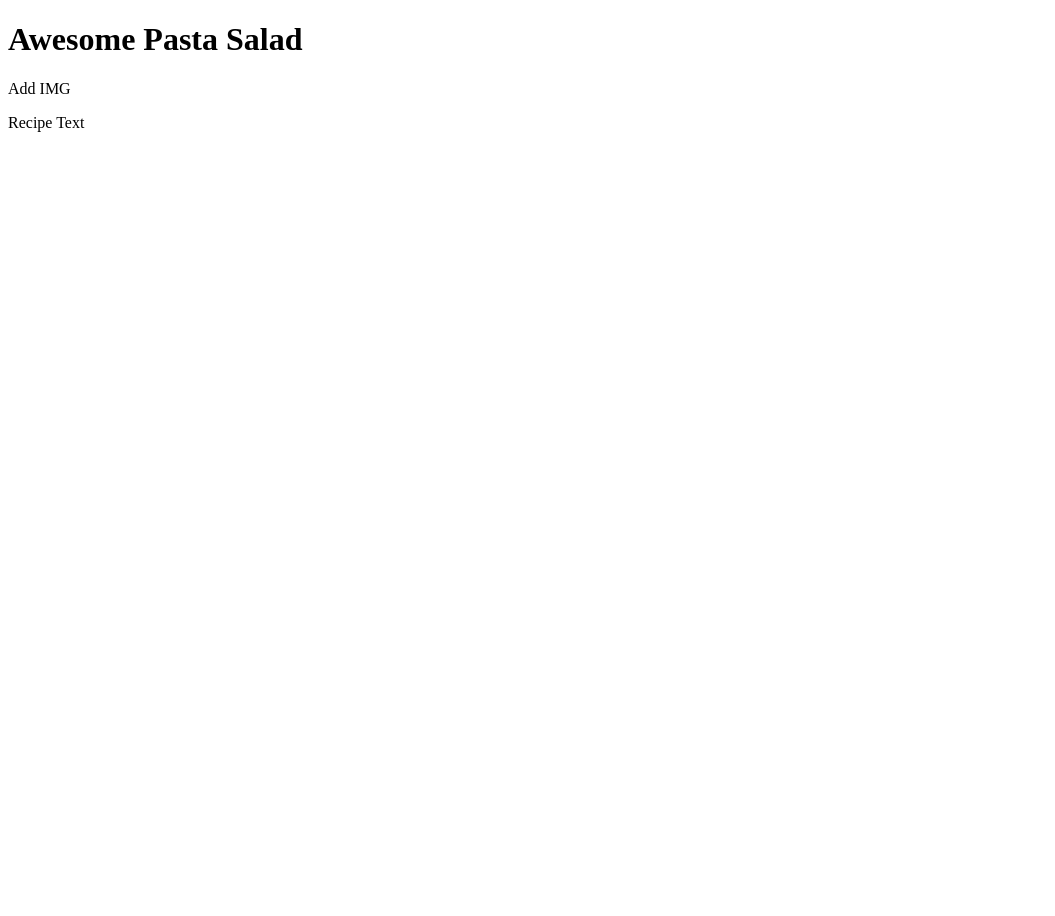
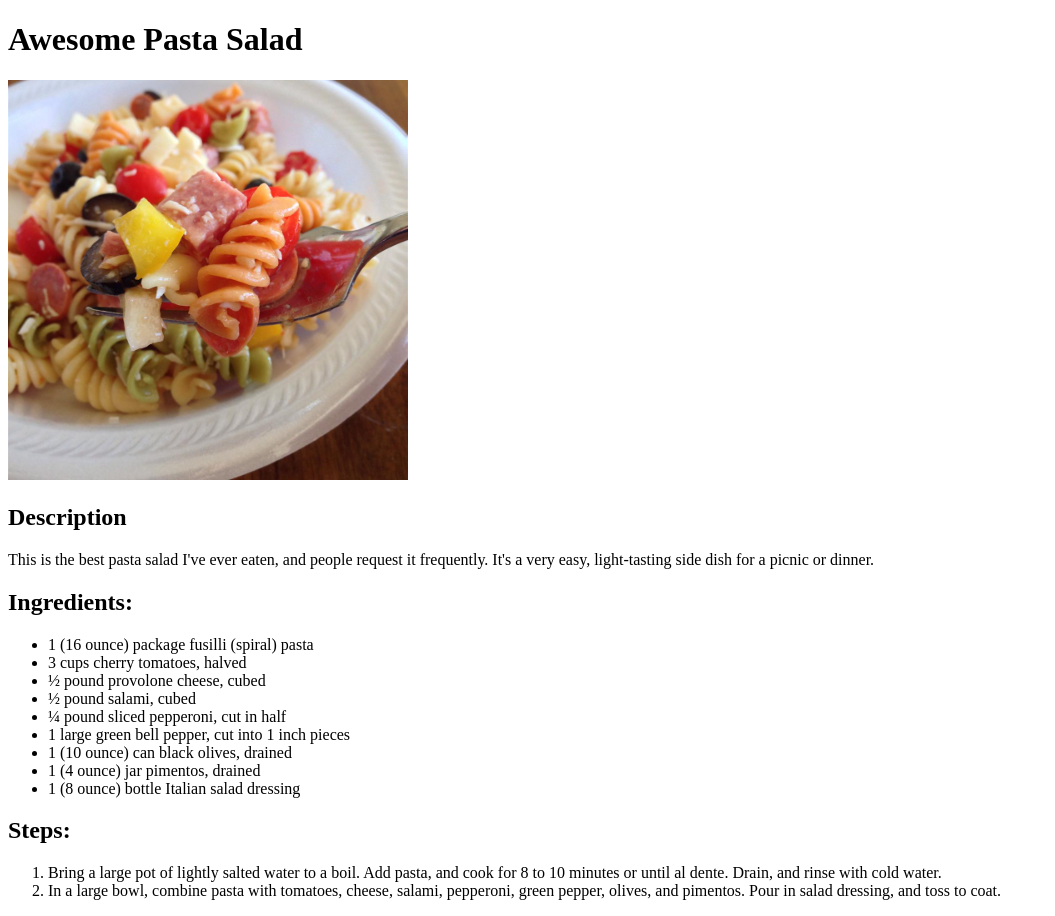
Before and after one commit to QuixieFenix/odin-recipes, a plain HTML site: page recipes/pastasalad.html in a window 1280 px wide. Shown: the whole page, without its empty margins (0-1055 px from the left). Before the commit the page ends 800 px from the top, so only its background shows below. Drawn offline with Linux system fonts and the light colour scheme.

Commit message:
Updated all subpages with associated images and text as directed.

```diff
--- a/recipes/pastasalad.html
+++ b/recipes/pastasalad.html
@@ -6,7 +6,25 @@
  		</head>
  		<body>
  			<h1>Awesome Pasta Salad</h1>
- 			<p>Add IMG</p>
- 			<p>Recipe Text</p>
+ 			<p><img src="../recipes/images/pastasalad.jpeg" width="400"></p>
+ 			<h2>Description</h2>
+ 			<p>This is the best pasta salad I've ever eaten, and people request it 				frequently. It's a very easy, light-tasting side dish for a picnic or 			dinner.</p>
+ 			<h2>Ingredients:</h2>
+		<ul>
+			<li>1 (16 ounce) package fusilli (spiral) pasta</li>
+			<li>3 cups cherry tomatoes, halved</li>
+			<li>½ pound provolone cheese, cubed</li>
+			<li>½ pound salami, cubed</li>
+			<li>¼ pound sliced pepperoni, cut in half</li>
+			<li>1 large green bell pepper, cut into 1 inch pieces</li>
+			<li>1 (10 ounce) can black olives, drained</li>
+			<li>1 (4 ounce) jar pimentos, drained</li>
+			<li>1 (8 ounce) bottle Italian salad dressing</li>
+		</ul>
+			<h2>Steps:</h2>
+		<ol>
+			<li>Bring a large pot of lightly salted water to a boil. Add pasta, and cook for 8 to 10 minutes or until al dente. Drain, and rinse with cold water.</li>
+			<li>In a large bowl, combine pasta with tomatoes, cheese, salami, pepperoni, green pepper, olives, and pimentos. Pour in salad dressing, and toss to coat.</li>
+		</ol>
  		</body>
  	</html>
```
Also changed, not shown: index.html (+5 -0 lines), recipes/chococookies.html (+23 -2 lines), recipes/shrimptacos.html (+19 -2 lines).
